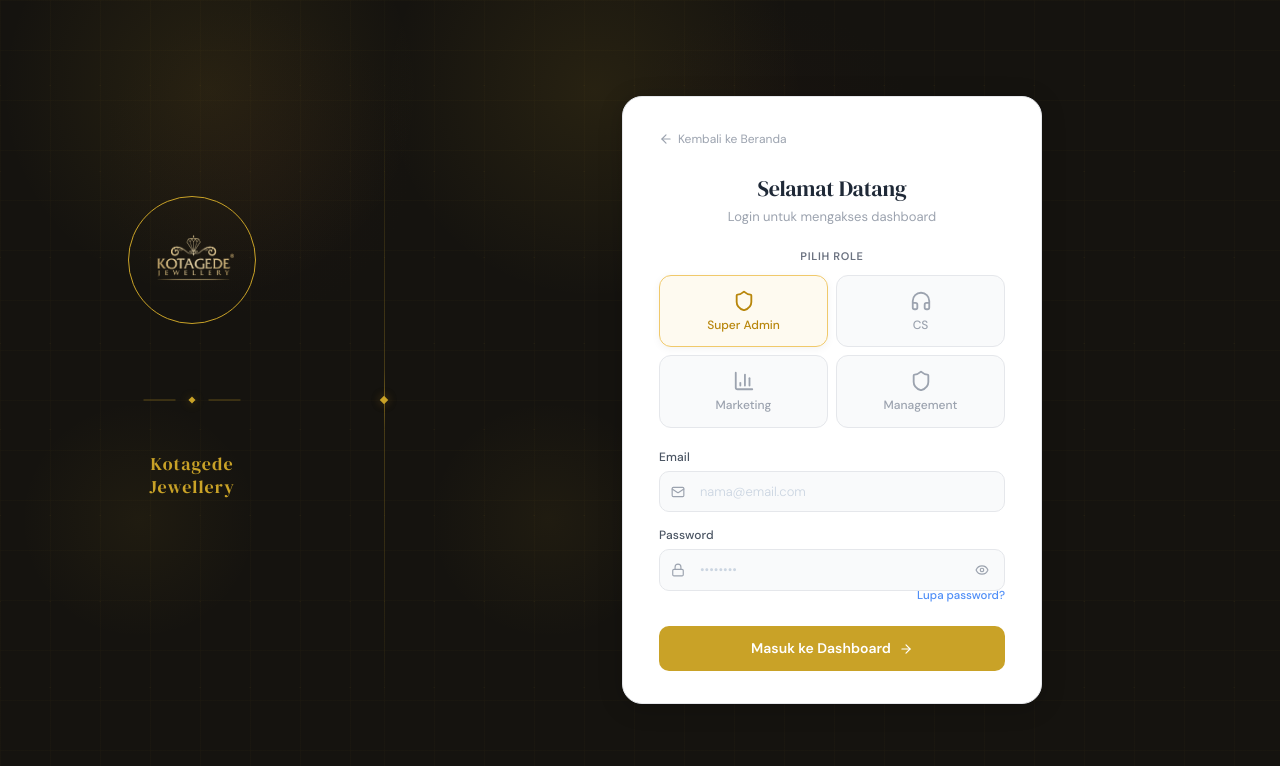
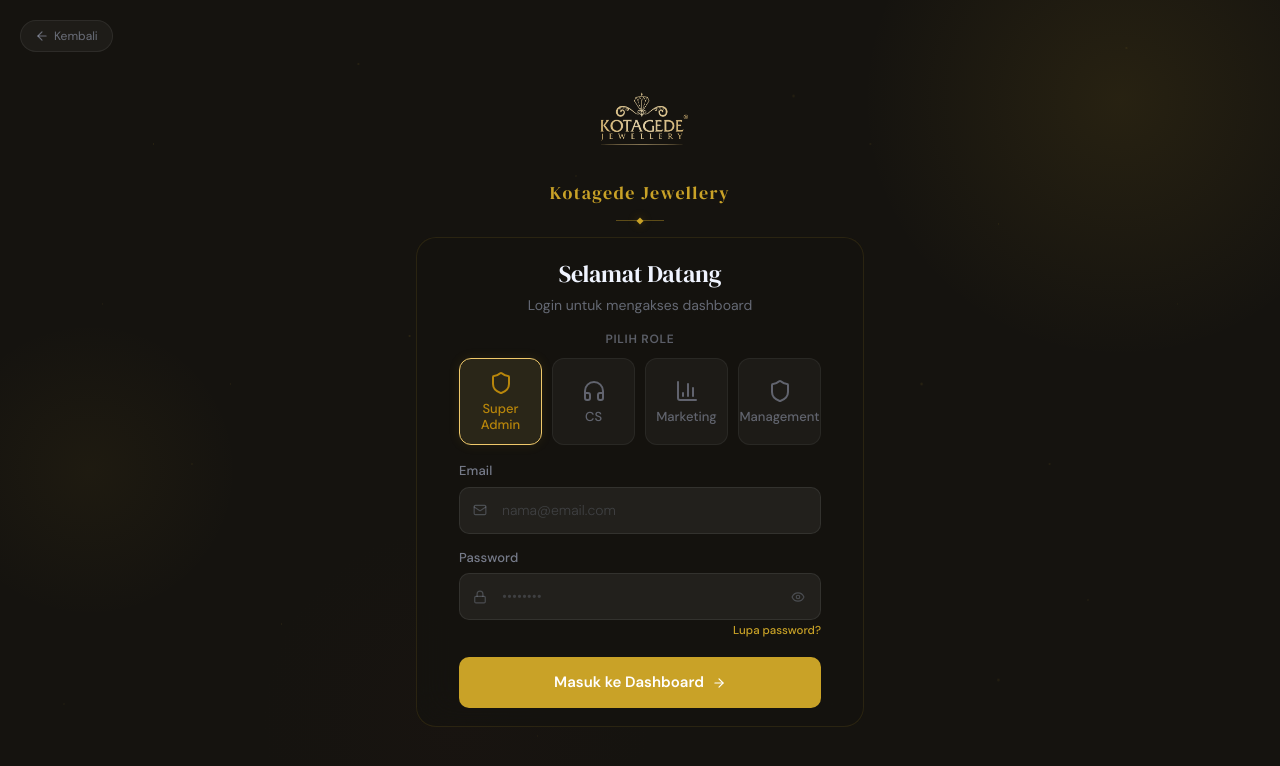
Before and after one commit to AzraGroupGit/KGJ-Dashboard, a Next.js app: page /login in a window 1280 px wide. Shown: the top 766 px of the page. Built offline with nearby package versions, Linux system fonts and the light colour scheme.

Commit message:
Live Production - Re-Design Login page

```diff
--- a/app/login/login.module.css
+++ b/app/login/login.module.css
@@ -1,5 +1,6 @@
 /* ═══════════════════════════════════════════════════════════════════════
    Login Page Styles — KGJ Jewellery ERP
+   Centered layout with immersive dark background
    ═══════════════════════════════════════════════════════════════════════ */
 
 /* ── Root ─────────────────────────────────────────────────────────── */
@@ -9,9 +10,11 @@
   background: #15130f;
   color: #e8e2d4;
   width: 100vw;
-  height: 100vh;
+  height: 100dvh;
   overflow: hidden;
   display: flex;
+  align-items: center;
+  justify-content: center;
   position: fixed;
   top: 0;
   left: 0;
@@ -19,287 +22,213 @@
   bottom: 0;
 }
 
-/* ── Split Layout ─────────────────────────────────────────────────── */
+/* ── Full-viewport background ─────────────────────────────────────── */
 
-.splitLayout {
-  display: flex;
-  width: 100%;
-  height: 100%;
-  position: relative;
-}
-
-.leftPanel {
-  width: 30%;
-  min-width: 280px;
-  display: flex;
-  flex-direction: column;
-  align-items: center;
-  justify-content: center;
-  gap: 0;
-  padding: 0 32px 106px 32px;
-  position: relative;
-}
-
-.rightPanel {
-  width: 70%;
-  display: flex;
-  align-items: center;
-  justify-content: center;
-  position: relative;
-  overflow: hidden;
-}
-
-/* ── Shared background texture (both panels) ──────────────────────── */
-
-.panelBg {
+.bgGrid {
   position: absolute;
   inset: 0;
   pointer-events: none;
   z-index: 0;
+  background:
+    radial-gradient(1px 1px at 12% 18%, rgba(201, 162, 39, 0.18), transparent),
+    radial-gradient(1.5px 1.5px at 28% 8%, rgba(201, 162, 39, 0.14), transparent),
+    radial-gradient(1px 1px at 45% 22%, rgba(201, 162, 39, 0.16), transparent),
+    radial-gradient(2px 2px at 62% 12%, rgba(201, 162, 39, 0.10), transparent),
+    radial-gradient(1px 1px at 78% 28%, rgba(201, 162, 39, 0.15), transparent),
+    radial-gradient(1.5px 1.5px at 88% 6%, rgba(201, 162, 39, 0.12), transparent),
+    radial-gradient(1px 1px at 8% 38%, rgba(201, 162, 39, 0.11), transparent),
+    radial-gradient(1.5px 1.5px at 32% 42%, rgba(201, 162, 39, 0.17), transparent),
+    radial-gradient(1px 1px at 55% 36%, rgba(201, 162, 39, 0.09), transparent),
+    radial-gradient(2px 2px at 72% 48%, rgba(201, 162, 39, 0.13), transparent),
+    radial-gradient(1px 1px at 15% 58%, rgba(201, 162, 39, 0.16), transparent),
+    radial-gradient(1.5px 1.5px at 38% 62%, rgba(201, 162, 39, 0.10), transparent),
+    radial-gradient(1px 1px at 58% 68%, rgba(201, 162, 39, 0.14), transparent),
+    radial-gradient(1.5px 1.5px at 82% 58%, rgba(201, 162, 39, 0.12), transparent),
+    radial-gradient(1px 1px at 22% 78%, rgba(201, 162, 39, 0.15), transparent),
+    radial-gradient(2px 2px at 48% 82%, rgba(201, 162, 39, 0.11), transparent),
+    radial-gradient(1px 1px at 65% 88%, rgba(201, 162, 39, 0.13), transparent),
+    radial-gradient(1.5px 1.5px at 85% 75%, rgba(201, 162, 39, 0.09), transparent),
+    radial-gradient(1px 1px at 5% 88%, rgba(201, 162, 39, 0.12), transparent),
+    radial-gradient(1px 1px at 42% 92%, rgba(201, 162, 39, 0.10), transparent),
+    radial-gradient(1.5px 1.5px at 68% 18%, rgba(201, 162, 39, 0.11), transparent),
+    radial-gradient(1px 1px at 92% 38%, rgba(201, 162, 39, 0.08), transparent),
+    radial-gradient(1px 1px at 18% 48%, rgba(201, 162, 39, 0.13), transparent),
+    radial-gradient(2px 2px at 78% 85%, rgba(201, 162, 39, 0.10), transparent);
 }
 
-/* Faceted diamond grid — subtle gold background texture */
-.facetedGrid {
+/* Ambient orbs */
+.orbGold {
   position: absolute;
-  inset: 0;
-  pointer-events: none;
-  z-index: 0;
-  background-image:
-    linear-gradient(30deg, rgba(201, 162, 39, 0.05) 1px, transparent 1px),
-    linear-gradient(-30deg, rgba(201, 162, 39, 0.03) 1px, transparent 1px),
-    linear-gradient(rgba(201, 162, 39, 0.025) 1px, transparent 1px),
-    linear-gradient(90deg, rgba(201, 162, 39, 0.025) 1px, transparent 1px);
-  background-size:
-    50px 86px,
-    50px 86px,
-    50px 50px,
-    50px 50px;
-}
-
-/* Ambient orbs (static, no animation) */
-.orb {
-  position: absolute;
+  width: 520px;
+  height: 520px;
   border-radius: 50%;
   pointer-events: none;
-}
-
-.orbGold {
-  width: 420px;
-  height: 420px;
   background: radial-gradient(
     circle,
     rgba(201, 162, 39, 0.1) 0%,
     transparent 70%
   );
-  top: -120px;
-  right: -60px;
+  top: -160px;
+  right: -100px;
 }
 
 .orbAccent {
-  width: 320px;
-  height: 320px;
+  position: absolute;
+  width: 400px;
+  height: 400px;
+  border-radius: 50%;
+  pointer-events: none;
   background: radial-gradient(
     circle,
-    rgba(74, 31, 31, 0.08) 0%,
+    rgba(74, 31, 31, 0.06) 0%,
     transparent 70%
   );
-  bottom: -80px;
-  left: 25%;
+  bottom: -120px;
+  left: 20%;
 }
 
 .orbWarm {
-  width: 240px;
-  height: 240px;
+  position: absolute;
+  width: 300px;
+  height: 300px;
+  border-radius: 50%;
+  pointer-events: none;
   background: radial-gradient(
     circle,
-    rgba(201, 162, 39, 0.06) 0%,
+    rgba(201, 162, 39, 0.05) 0%,
     transparent 70%
   );
-  top: 50%;
-  left: 5%;
+  top: 40%;
+  left: -60px;
 }
 
-/* ── Left Panel: Branding ─────────────────────────────────────────── */
+/* ── Back link — floating chip top-left ──────────────────────────── */
 
-/* Monogram ring — company logo inside 1px gold outline circle */
-.monogramRing {
-  width: 128px;
-  height: 128px;
-  border-radius: 50%;
-  border: 1px solid #c9a227;
-  display: flex;
+.backChip {
+  position: absolute;
+  top: 20px;
+  left: 20px;
+  display: inline-flex;
   align-items: center;
-  justify-content: center;
-  overflow: hidden;
-  margin-bottom: 64px;
-  position: relative;
-  z-index: 5;
+  gap: 5px;
+  color: rgba(200, 210, 240, 0.45);
+  font-size: 12px;
+  text-decoration: none;
+  background: rgba(255, 255, 255, 0.04);
+  border: 0.5px solid rgba(255, 255, 255, 0.07);
+  border-radius: 100px;
+  padding: 6px 14px;
+  transition: all 0.2s ease;
+  z-index: 20;
 }
 
-.monogramLogo {
-  width: 84px;
-  height: 84px;
+.backChip:hover {
+  color: #e8e2d4;
+  background: rgba(255, 255, 255, 0.07);
+  border-color: rgba(255, 255, 255, 0.12);
+}
+
+/* ── Main content column ──────────────────────────────────────────── */
+
+.main {
+  position: relative;
+  z-index: 10;
+  display: flex;
+  flex-direction: column;
+  align-items: center;
+  width: 100%;
+  max-width: 480px;
+  padding: 20px 16px;
+}
+
+/* ── Logo section ─────────────────────────────────────────────────── */
+
+.logoSection {
+  display: flex;
+  flex-direction: column;
+  align-items: center;
+  gap: 10px;
+  margin-bottom: 14px;
+}
+
+.logoImg {
+  width: 96px;
+  height: 96px;
   object-fit: contain;
 }
 
-/* ── Horizontal separator (left panel, between monogram & title) ──── */
-
-.horizontalSep {
-  position: absolute;
-  top: 50%;
-  left: 50%;
-  transform: translate(-50%, -50%);
-  display: flex;
-  align-items: center;
-  justify-content: center;
-  gap: 14px;
-  z-index: 5;
-}
-
-.horizontalSepLine {
-  width: 32px;
-  height: 1px;
-  background: rgba(201, 162, 39, 0.4);
-}
-
-.horizontalSepDiamond {
-  width: 5px;
-  height: 5px;
-  background: #c9a227;
-  transform: rotate(45deg);
-  flex-shrink: 0;
-}
-
-.horizontalSepGlow {
-  position: absolute;
-  top: 50%;
-  left: 50%;
-  width: 5px;
-  height: 5px;
-  transform: translate(-50%, -50%) rotate(45deg);
-  box-shadow:
-    0 0 10px rgba(201, 162, 39, 0.4),
-    0 0 24px rgba(201, 162, 39, 0.15);
-  z-index: -1;
-}
-
-.companyTitle {
+.brandTitle {
   font-family: var(--font-dm-serif), serif;
   font-size: 18px;
   color: #c9a227;
   text-align: center;
-  letter-spacing: 0.06em;
-  line-height: 1.3;
-  margin-top: 64px;
-  position: relative;
-  z-index: 5;
+  letter-spacing: 0.08em;
 }
 
-/* ── Separator (between panels) ───────────────────────────────────── */
+/* ── Gold divider ─────────────────────────────────────────────────── */
 
-.separator {
-  position: absolute;
-  left: 30%;
-  top: 12%;
-  bottom: 12%;
-  width: 1px;
-  z-index: 5;
-  background: linear-gradient(
-    to bottom,
-    transparent 0%,
-    rgba(201, 162, 39, 0.06) 10%,
-    rgba(201, 162, 39, 0.25) 45%,
-    rgba(201, 162, 39, 0.5) 50%,
-    rgba(201, 162, 39, 0.25) 55%,
-    rgba(201, 162, 39, 0.06) 90%,
-    transparent 100%
-  );
+.divider {
+  width: 48px;
+  height: 1px;
+  background: rgba(201, 162, 39, 0.4);
+  margin-bottom: 16px;
+  position: relative;
 }
 
-.separatorAccent {
+.divider::after {
+  content: "";
   position: absolute;
-  left: 30%;
   top: 50%;
-  width: 6px;
-  height: 6px;
+  left: 50%;
+  transform: translate(-50%, -50%) rotate(45deg);
+  width: 5px;
+  height: 5px;
   background: #c9a227;
-  transform: translate(-50%, -50%) rotate(45deg);
-  z-index: 6;
-}
-
-.separatorAccentInner {
-  position: absolute;
-  inset: 0;
-  border-radius: 1px;
   box-shadow:
     0 0 10px rgba(201, 162, 39, 0.4),
     0 0 24px rgba(201, 162, 39, 0.15);
 }
 
-/* ── Card (light / white) ─────────────────────────────────────────── */
+/* ── Card ─────────────────────────────────────────────────────────── */
 
 .card {
-  background: #ffffff;
-  border: 1px solid #e5e7eb;
+  background: rgba(21, 19, 15, 0.75);
+  backdrop-filter: blur(20px);
+  -webkit-backdrop-filter: blur(20px);
+  border: 1px solid rgba(201, 162, 39, 0.12);
   border-radius: 20px;
-  padding: 32px 36px;
+  padding: 18px 42px;
   width: 100%;
-  max-width: 420px;
   position: relative;
   z-index: 10;
-  box-shadow: 0 4px 24px rgba(0, 0, 0, 0.2);
-  max-height: calc(100vh - 80px);
-  overflow-y: auto;
-  scrollbar-width: none;
-  -ms-overflow-style: none;
-}
-
-.card::-webkit-scrollbar {
-  display: none;
-}
-
-/* ── Back Link ────────────────────────────────────────────────────── */
-
-.backLink {
-  display: inline-flex;
-  align-items: center;
-  gap: 5px;
-  color: #9ca3af;
-  font-size: 12px;
-  text-decoration: none;
-  margin-bottom: 24px;
-  transition: color 0.2s;
-}
-
-.backLink:hover {
-  color: #6b7280;
 }
 
 /* ── Typography ───────────────────────────────────────────────────── */
 
 .welcomeTitle {
   font-family: var(--font-dm-serif), serif;
-  font-size: 22px;
-  color: #1f2937;
+  font-size: 24px;
+  color: #f0f4ff;
   text-align: center;
-  margin-bottom: 2px;
+  margin-bottom: 3px;
   letter-spacing: -0.01em;
+  text-wrap: balance;
 }
 
 .welcomeSub {
-  font-size: 13px;
-  color: #9ca3af;
+  font-size: 14px;
+  color: rgba(200, 210, 240, 0.45);
   text-align: center;
-  margin-bottom: 22px;
+  margin-bottom: 14px;
   font-weight: 400;
 }
 
 /* ── Role Selector ────────────────────────────────────────────────── */
 
 .roleLabel {
-  font-size: 11px;
+  font-size: 12px;
   font-weight: 600;
-  color: #6b7280;
+  color: rgba(200, 210, 240, 0.4);
   margin-bottom: 10px;
   text-align: center;
   letter-spacing: 0.06em;
@@ -309,8 +238,8 @@
 .roleGrid {
   display: grid;
   grid-template-columns: repeat(2, 1fr);
-  gap: 8px;
-  margin-bottom: 20px;
+  gap: 10px;
+  margin-bottom: 16px;
 }
 
 .roleGroup {
@@ -319,37 +248,39 @@
   align-items: center;
   justify-content: center;
   gap: 6px;
-  padding: 14px 8px;
-  background: #f9fafb;
-  border: 1px solid #e5e7eb;
+  padding: 14px 12px;
+  background: rgba(255, 255, 255, 0.04);
+  border: 1px solid rgba(255, 255, 255, 0.06);
   border-radius: 12px;
   cursor: pointer;
   transition:
     border-color 0.2s ease,
     background 0.2s ease;
-  color: #9ca3af;
+  color: rgba(200, 210, 240, 0.4);
   min-height: 72px;
+  min-width: 0;
+  width: 100%;
 }
 
 .roleGroup:hover:not(.roleGroupDisabled) {
-  background: #f3f4f6;
-  border-color: #d1d5db;
-  color: #6b7280;
+  background: rgba(255, 255, 255, 0.08);
+  border-color: rgba(255, 255, 255, 0.12);
+  color: rgba(200, 210, 240, 0.6);
 }
 
 .roleGroupDisabled {
-  opacity: 0.5;
+  opacity: 0.3;
   cursor: not-allowed;
 }
 
 .roleBtnIcon {
-  width: 22px;
-  height: 22px;
+  width: 24px;
+  height: 24px;
   flex-shrink: 0;
 }
 
 .roleBtnLabel {
-  font-size: 12px;
+  font-size: 13px;
   font-weight: 500;
   text-align: center;
   line-height: 1.2;
@@ -359,7 +290,7 @@
   border-color: var(--role-border);
   background: var(--role-bg);
   color: var(--role-text);
-  box-shadow: 0 2px 8px rgba(0, 0, 0, 0.05);
+  box-shadow: 0 0 12px rgba(201, 162, 39, 0.1);
 }
 
 /* ── Input Fields ─────────────────────────────────────────────────── */
@@ -370,10 +301,10 @@
 
 .inputLabel {
   display: block;
-  font-size: 12px;
+  font-size: 13px;
   font-weight: 500;
-  color: #4b5563;
-  margin-bottom: 5px;
+  color: rgba(200, 210, 240, 0.55);
+  margin-bottom: 6px;
   letter-spacing: 0.01em;
 }
 
@@ -383,21 +314,21 @@
 
 .inputIcon {
   position: absolute;
-  left: 12px;
+  left: 14px;
   top: 50%;
   transform: translateY(-50%);
-  color: #9ca3af;
+  color: rgba(200, 210, 240, 0.25);
   pointer-events: none;
 }
 
 .inputField {
   width: 100%;
-  padding: 10px 12px 10px 40px;
-  background: #f9fafb;
-  border: 1px solid #e5e7eb;
+  padding: 12px 14px 12px 42px;
+  background: rgba(255, 255, 255, 0.06);
+  border: 1px solid rgba(255, 255, 255, 0.08);
   border-radius: 10px;
-  font-size: 13px;
-  color: #1f2937;
+  font-size: 14px;
+  color: #e8e2d4;
   font-family: var(--font-dm-sans), sans-serif;
   transition:
     border-color 0.2s ease,
@@ -406,18 +337,18 @@
 }
 
 .inputField::placeholder {
-  color: #cbd5e1;
+  color: rgba(200, 210, 240, 0.18);
   font-weight: 300;
 }
 
 .inputField:focus {
-  border-color: #4f8ef7;
-  background: #ffffff;
-  box-shadow: 0 0 0 3px rgba(79, 142, 247, 0.08);
+  border-color: #c9a227;
+  background: rgba(255, 255, 255, 0.1);
+  box-shadow: 0 0 0 3px rgba(201, 162, 39, 0.08);
 }
 
 .inputField:disabled {
-  opacity: 0.6;
+  opacity: 0.4;
   cursor: not-allowed;
 }
 
@@ -428,7 +359,7 @@
   transform: translateY(-50%);
   background: none;
   border: none;
-  color: #9ca3af;
+  color: rgba(200, 210, 240, 0.25);
   cursor: pointer;
   padding: 4px;
   transition: color 0.2s;
@@ -437,47 +368,49 @@
 }
 
 .passwordToggle:hover {
-  color: #6b7280;
+  color: rgba(200, 210, 240, 0.5);
 }
 
 .forgotLink {
   display: flex;
   justify-content: flex-end;
   margin-bottom: 0;
-  margin-top: -4px;
+  margin-top: 2px;
 }
 
 .forgotLink a {
   font-size: 11.5px;
-  color: #4f8ef7;
+  color: #c9a227;
   text-decoration: none;
   font-weight: 500;
   transition: color 0.2s;
 }
 
 .forgotLink a:hover {
-  color: #3b7ad7;
+  color: #b8921e;
 }
 
 /* ── Submit Button ─────────────────────────────────────────────────── */
 
 .loginBtn {
   width: 100%;
-  padding: 12px;
+  padding: 14px;
   background: #c9a227;
   border: none;
   border-radius: 10px;
   color: #ffffff;
-  font-size: 14px;
+  font-size: 15px;
   font-weight: 600;
   font-family: var(--font-dm-sans), sans-serif;
   cursor: pointer;
-  transition: background 0.2s ease;
+  transition:
+    background 0.2s ease,
+    transform 0.15s ease;
   display: flex;
   align-items: center;
   justify-content: center;
   gap: 8px;
-  margin-top: 22px;
+  margin-top: 18px;
 }
 
 .loginBtn:hover:not(:disabled) {
@@ -486,6 +419,7 @@
 
 .loginBtn:active:not(:disabled) {
   background: #b8921e;
+  transform: scale(0.98);
 }
 
 .loginBtn:disabled {
@@ -496,15 +430,15 @@
 /* ── Error Alert ──────────────────────────────────────────────────── */
 
 .alertError {
-  background: #fef2f2;
-  border: 1px solid #fecaca;
+  background: rgba(220, 38, 38, 0.1);
+  border: 1px solid rgba(220, 38, 38, 0.2);
   border-radius: 8px;
   padding: 10px 12px;
   margin-bottom: 18px;
   display: flex;
   align-items: center;
   gap: 8px;
-  color: #dc2626;
+  color: #fca5a5;
   font-size: 12px;
 }
 
@@ -513,7 +447,7 @@
 .loadingOverlay {
   position: absolute;
   inset: 0;
-  background: rgba(255, 255, 255, 0.92);
+  background: rgba(21, 19, 15, 0.85);
   backdrop-filter: blur(4px);
   -webkit-backdrop-filter: blur(4px);
   border-radius: 20px;
@@ -541,72 +475,92 @@
 /* ── Responsive ───────────────────────────────────────────────────── */
 
 @media (max-width: 768px) {
-  .splitLayout {
-    flex-direction: column;
+  .main {
+    padding: 20px 16px;
   }
 
-  .leftPanel {
-    width: 100%;
-    min-width: 0;
-    flex-direction: row;
-    justify-content: center;
-    align-items: center;
-    gap: 14px;
-    padding: 20px 24px 20px 24px;
+  .logoImg {
+    width: 72px;
+    height: 72px;
   }
 
-  .rightPanel {
+  .brandTitle {
+    font-size: 16px;
+    letter-spacing: 0.06em;
+  }
+
+  .divider {
+    margin-bottom: 16px;
+  }
+
+  .card {
+    padding: 24px 28px;
+    max-width: 100%;
+    border-radius: 16px;
+  }
+
+  .welcomeTitle {
+    font-size: 20px;
+  }
+
+  .welcomeSub {
+    font-size: 13px;
+  }
+
+  .roleGroup {
+    padding: 12px 10px;
+    min-height: 64px;
+    min-width: 0;
     width: 100%;
   }
 
-  .separator,
-  .separatorAccent {
-    display: none;
+  .roleBtnIcon {
+    width: 22px;
+    height: 22px;
   }
 
-  .monogramRing {
-    width: 48px;
-    height: 48px;
-    margin-bottom: 0;
+  .roleBtnLabel {
+    font-size: 12px;
   }
 
-  .monogramLogo {
-    width: 30px;
-    height: 30px;
+  .inputField {
+    padding: 10px 12px 10px 38px;
+    font-size: 13px;
   }
 
-  .horizontalSep {
-    position: relative;
-    top: auto;
-    left: auto;
-    transform: none;
-    gap: 8px;
+  .inputIcon {
+    left: 12px;
   }
 
-  .horizontalSepLine {
-    width: 16px;
-  }
-
-  .companyTitle {
-    margin-top: auto;
-  }
-
-  .companyTitle {
-    font-size: 13px;
-    letter-spacing: 0.04em;
-  }
-
-  .card {
-    padding: 24px 20px;
-    max-width: 100%;
-    border-radius: 16px;
-    margin: 16px;
+  .backChip {
+    top: 12px;
+    left: 12px;
+    padding: 5px 10px;
+    font-size: 11px;
   }
 }
 
 @media (max-height: 640px) {
+  .logoSection {
+    gap: 8px;
+    margin-bottom: 10px;
+  }
+
+  .logoImg {
+    width: 48px;
+    height: 48px;
+  }
+
+  .brandTitle {
+    font-size: 13px;
+  }
+
+  .divider {
+    margin-bottom: 10px;
+  }
+
   .card {
-    padding: 20px 24px;
+    padding: 18px 24px;
   }
 
   .welcomeTitle {
@@ -615,31 +569,52 @@
 
   .welcomeSub {
     font-size: 11px;
-    margin-bottom: 14px;
+    margin-bottom: 12px;
   }
 
   .roleGroup {
-    padding: 10px 6px;
-    min-height: 60px;
-    gap: 4px;
+    padding: 8px 6px;
+    min-height: 52px;
+    gap: 3px;
+    min-width: 0;
+    width: 100%;
   }
 
   .roleBtnIcon {
-    width: 18px;
-    height: 18px;
+    width: 16px;
+    height: 16px;
   }
 
   .roleBtnLabel {
-    font-size: 10.5px;
+    font-size: 10px;
+  }
+
+  .roleGrid {
+    margin-bottom: 10px;
+  }
+
+  .inputGroup {
+    margin-bottom: 8px;
   }
 
   .inputField {
-    padding: 8px 10px 8px 36px;
+    padding: 7px 10px 7px 34px;
     font-size: 12px;
   }
 
   .loginBtn {
-    padding: 10px;
-    margin-top: 14px;
+    padding: 9px;
+    margin-top: 12px;
   }
 }
+
+@media (min-width: 768px) {
+  .roleGrid {
+    grid-template-columns: repeat(4, 1fr);
+  }
+
+  .roleGroup {
+    min-height: 68px;
+    padding: 12px 10px;
+  }
+}
--- a/app/login/page.tsx
+++ b/app/login/page.tsx
@@ -155,59 +155,38 @@
 
   return (
     <div className={styles.loginRoot}>
-      <div className={styles.splitLayout}>
-        {/* ──────────── LEFT PANEL (30%) — Branding ──────────── */}
-        <div className={styles.leftPanel}>
-          <div className={`${styles.panelBg} ${styles.facetedGrid}`} />
-          <div className={`${styles.panelBg} ${styles.orb} ${styles.orbGold}`} />
-          <div className={`${styles.panelBg} ${styles.orb} ${styles.orbAccent}`} />
-          <div className={`${styles.panelBg} ${styles.orb} ${styles.orbWarm}`} />
+      {/* Background — full viewport */}
+      <div className={styles.bgGrid} />
+      <div className={styles.orbGold} />
+      <div className={styles.orbAccent} />
+      <div className={styles.orbWarm} />
 
-          <div className={styles.monogramRing}>
+      {/* Back link — floating chip top-left */}
+      <Link href="/" className={styles.backChip}>
+        <ArrowLeft className="w-3.5 h-3.5" />
+        Kembali
+      </Link>
+
+      {/* Main content column */}
+      <div className={styles.main}>
+        {/* Logo + title section */}
+        <div className={styles.logoSection}>
           <Image
             src="/logo.png"
             alt="KGJ"
-              width={84}
-              height={84}
-              className={styles.monogramLogo}
+            width={96}
+            height={96}
+            className={styles.logoImg}
             priority
           />
+          <h1 className={styles.brandTitle}>Kotagede Jewellery</h1>
         </div>
 
-          <div className={styles.horizontalSep}>
-            <div className={styles.horizontalSepLine} />
-            <div className={styles.horizontalSepDiamond}>
-              <div className={styles.horizontalSepGlow} />
-            </div>
-            <div className={styles.horizontalSepLine} />
-          </div>
+        {/* Gold divider with diamond accent */}
+        <div className={styles.divider} />
 
-          <h1 className={styles.companyTitle}>
-            Kotagede
-            <br />
-            Jewellery
-          </h1>
-        </div>
-
-        {/* ──────────── Separator ──────────── */}
-        <div className={styles.separator} />
-        <div className={styles.separatorAccent}>
-          <div className={styles.separatorAccentInner} />
-        </div>
-
-        {/* ──────────── RIGHT PANEL (70%) — Login Card ──────────── */}
-        <div className={styles.rightPanel}>
-          <div className={`${styles.panelBg} ${styles.facetedGrid}`} />
-          <div className={`${styles.panelBg} ${styles.orb} ${styles.orbGold}`} />
-          <div className={`${styles.panelBg} ${styles.orb} ${styles.orbAccent}`} />
-          <div className={`${styles.panelBg} ${styles.orb} ${styles.orbWarm}`} />
-
+        {/* Login card */}
         <div className={styles.card}>
-            <Link href="/" className={styles.backLink}>
-              <ArrowLeft className="w-3.5 h-3.5" />
-              Kembali ke Beranda
-            </Link>
-
           <h2 className={styles.welcomeTitle}>Selamat Datang</h2>
           <p className={styles.welcomeSub}>Login untuk mengakses dashboard</p>
 
@@ -298,7 +277,7 @@
             <button type="submit" className={styles.loginBtn} disabled={isLoading}>
               {isLoading ? (
                 <>
-                    <span className={styles.spinner}></span>
+                  <span className={styles.spinner} />
                   <span>Memverifikasi...</span>
                 </>
               ) : (
@@ -318,6 +297,5 @@
         </div>
       </div>
     </div>
-    </div>
   );
 }
```
Lines whose indentation alone changed are shown as unchanged.
